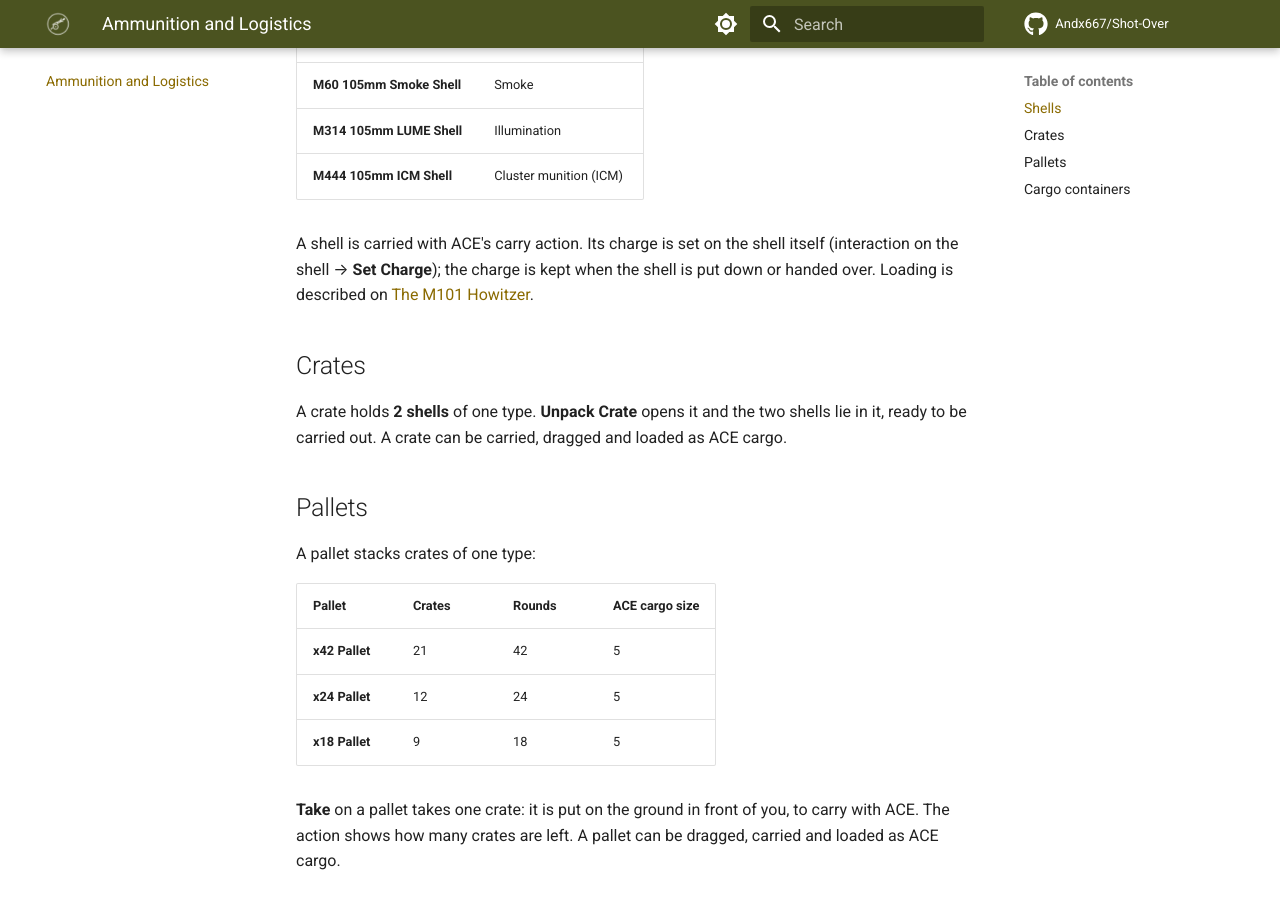
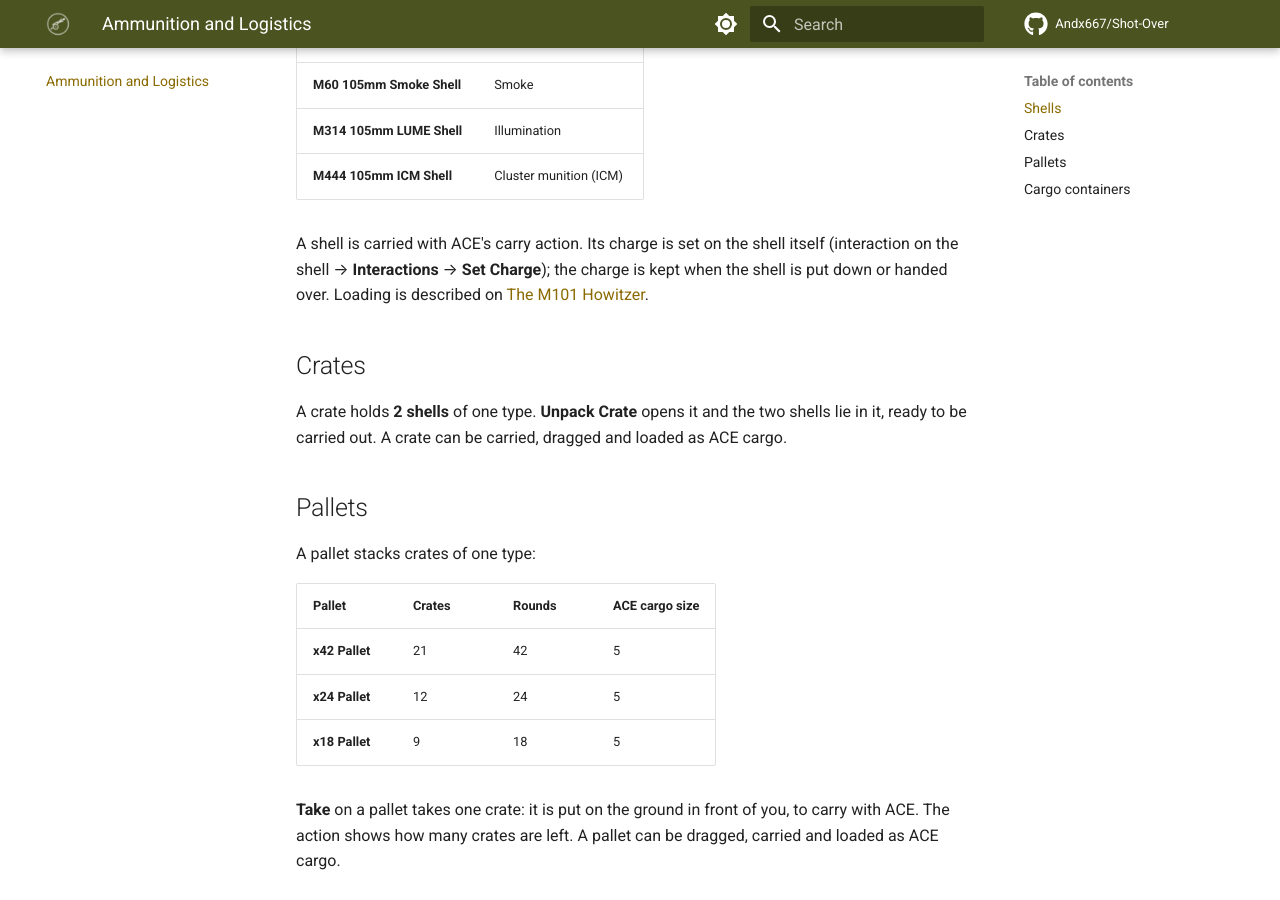
Before and after one commit to YannikH/Shot-Over, an MkDocs documentation site: the page built from docs/ammunition.md, in a window 1280 px wide and 900 px high, scrolled down 535 px. Built offline with MkDocs 1.6.1 and Material for MkDocs 9.7.7, drawn with Linux system fonts in a browser that asks for light colours; plug-ins that fetch from the network failed and are left out; comment, search, counter and statistics services are not loaded.

```diff
--- a/docs/ammunition.md
+++ b/docs/ammunition.md
@@ -14,7 +14,7 @@ The gunline is stocked from containers, through pallets and crates, down to the
 | **M314 105mm LUME Shell** | Illumination |
 | **M444 105mm ICM Shell** | Cluster munition (ICM) |
 
-A shell is carried with ACE's carry action. Its charge is set on the shell itself (interaction on the shell → **Set Charge**); the charge is kept when the shell is put down or handed over. Loading is described on [The M101 Howitzer](gun.md#firing-a-round).
+A shell is carried with ACE's carry action. Its charge is set on the shell itself (interaction on the shell → **Interactions** → **Set Charge**); the charge is kept when the shell is put down or handed over. Loading is described on [The M101 Howitzer](gun.md#firing-a-round).
 
 ## Crates
 
```
Also changed, not shown: CHANGELOG.md (+1 -0 lines), docs/gun.md (+1 -1 lines), 1 other file.
